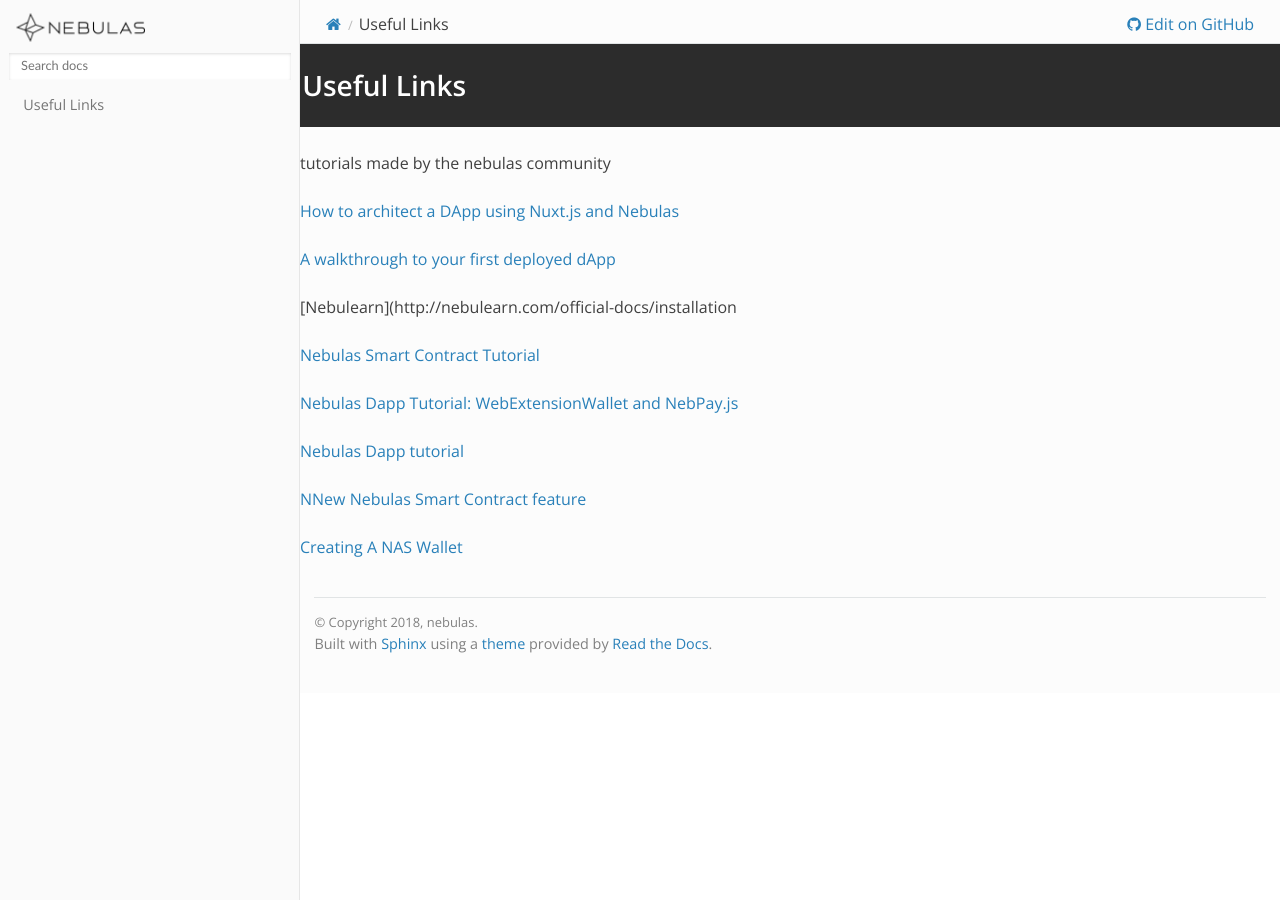
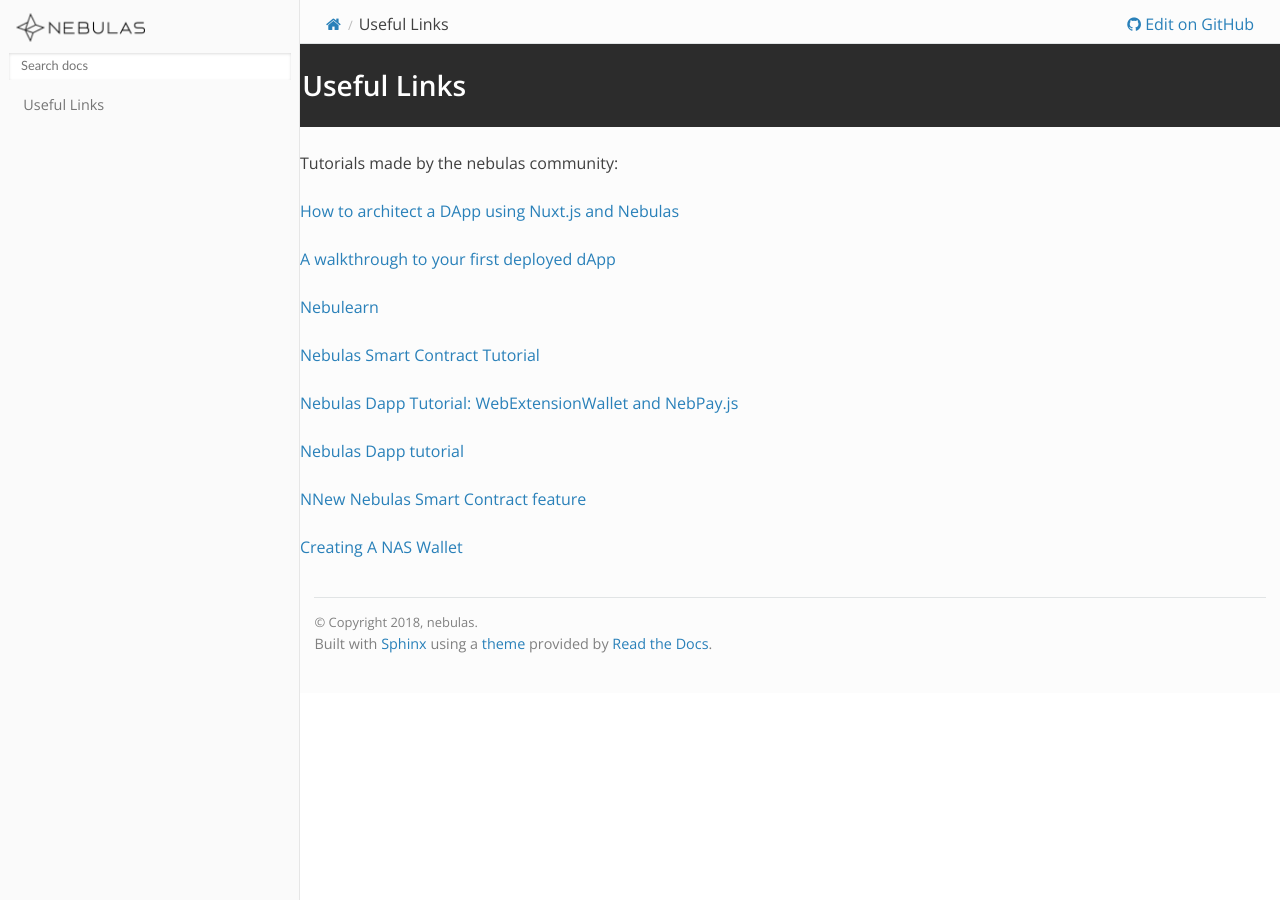
Before and after one commit to nebulasio/nebdocs, a Sphinx documentation site: the page built from docs/useful-links.md, in a window 1280 px wide. Built offline with Sphinx 7.4.7 and the Read the Docs theme 2.0.0, drawn with Linux system fonts in a browser that asks for light colours; pages that are not in the unit, such as notebooks, are missing from menus.

```diff
--- a/docs/useful-links.md
+++ b/docs/useful-links.md
@@ -1,7 +1,7 @@
 # Useful Links
 
 
-tutorials made by the nebulas community
+Tutorials made by the nebulas community:
 
 [How to architect a DApp using Nuxt.js and Nebulas](https://medium.freecodecamp.org/architecting-dapp-using-nuxt-js-nebulas-fc00712ae341
 )
@@ -9,7 +9,7 @@ tutorials made by the nebulas community
 [A walkthrough to your first deployed dApp](https://medium.com/coinmonks/setup-nebulas-development-environment-b8f8f022b170
 )
 
-[Nebulearn](http://nebulearn.com/official-docs/installation
+[Nebulearn](http://nebulearn.com/official-docs/installation)
 
 
 [Nebulas Smart Contract Tutorial](https://www.youtube.com/watch?v=cQBM4xwcGZw&t=1095s
```
